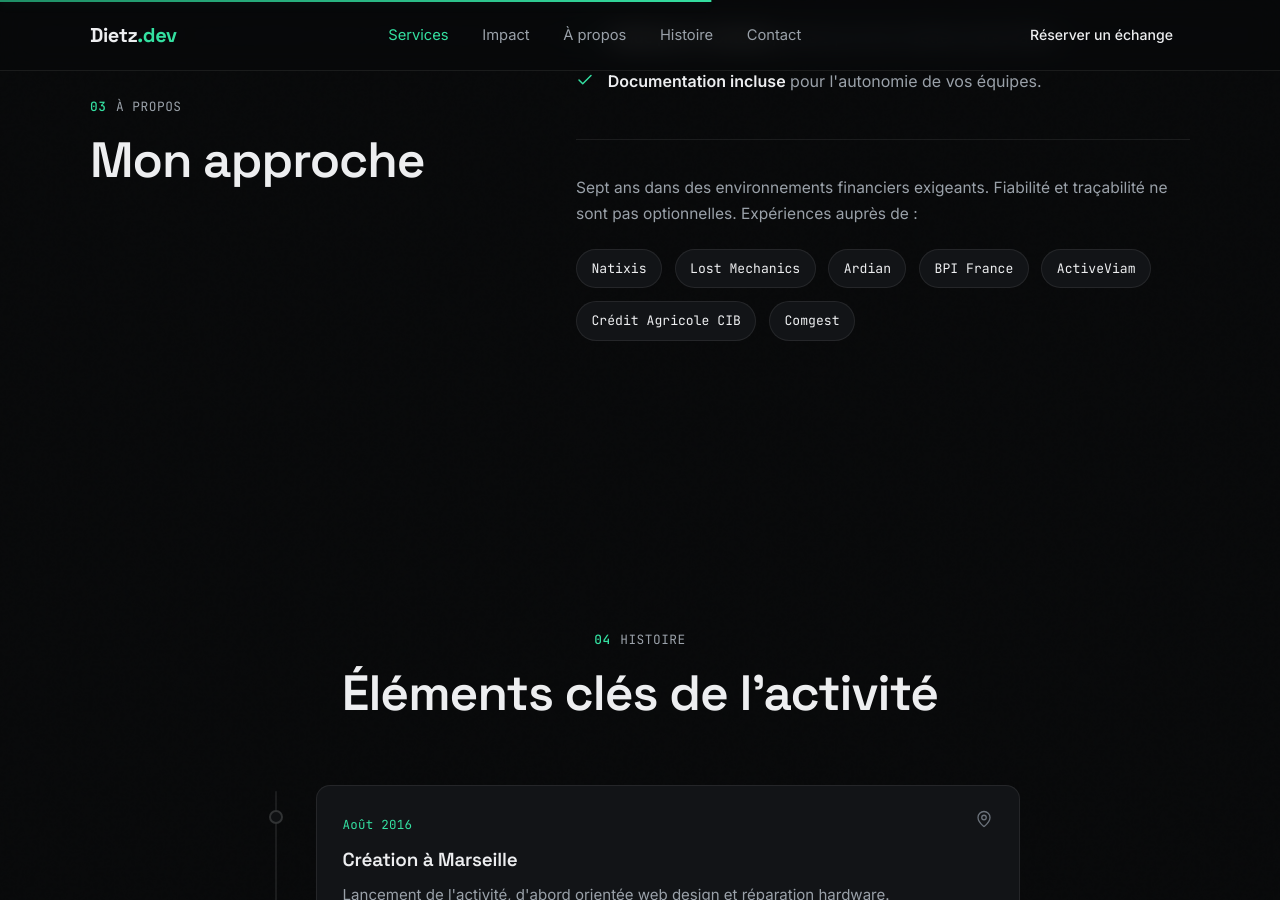
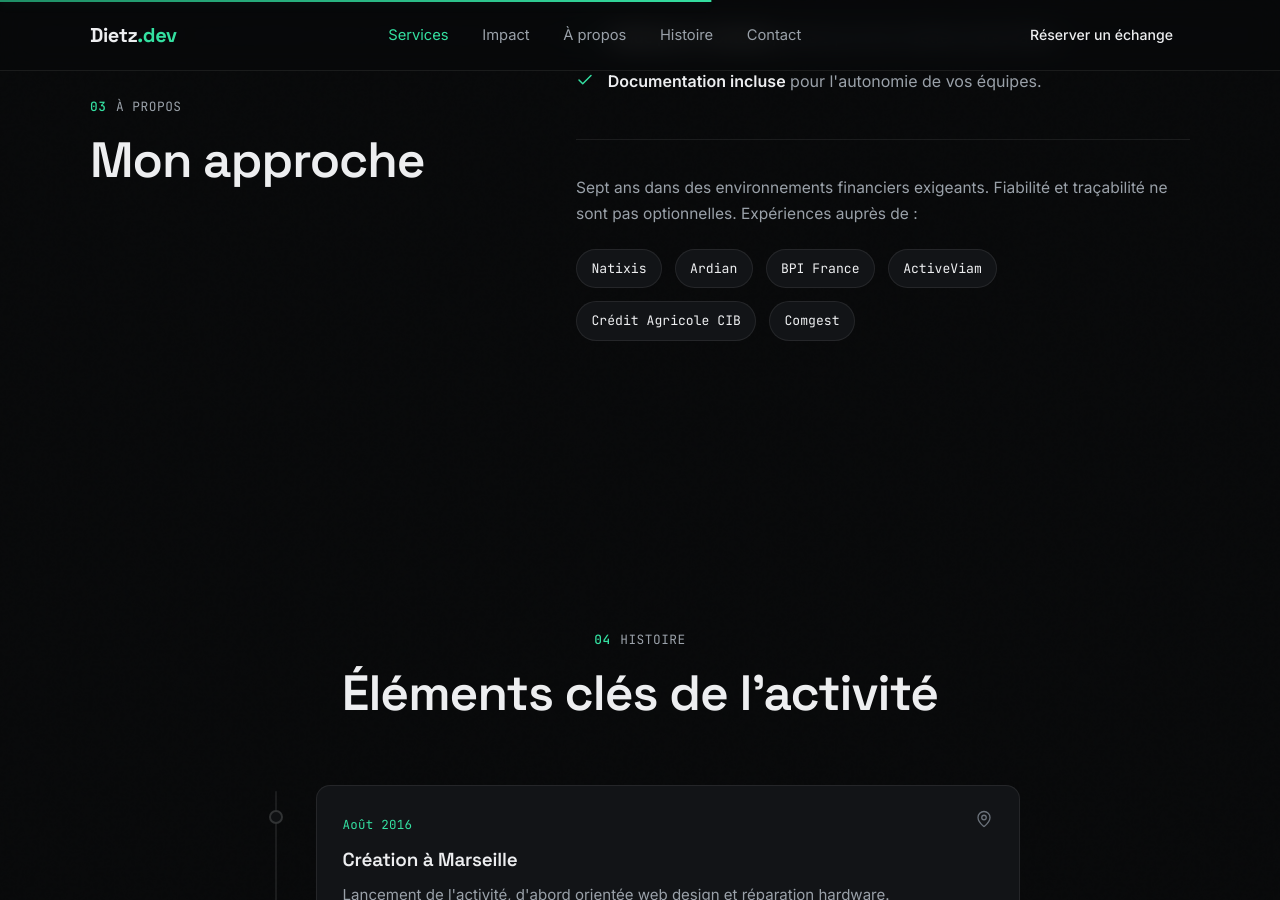
Before and after one commit to Pyrrha/dietz-website, a Jekyll site: the page built from index.md, in a window 1280 px wide and 900 px high, scrolled down 2794 px. Built offline with Jekyll 4.4.1, drawn with Linux system fonts in a browser that asks for light colours.

Commit message:
feat: remove no pertinent client

```diff
--- a/_data/about.yml
+++ b/_data/about.yml
@@ -9,7 +9,6 @@ finance_text: "Sept ans dans des environnements financiers exigeants. Fiabilité
 
 clients:
   - Natixis
-  - Lost Mechanics
   - Ardian
   - BPI France
   - ActiveViam
```
